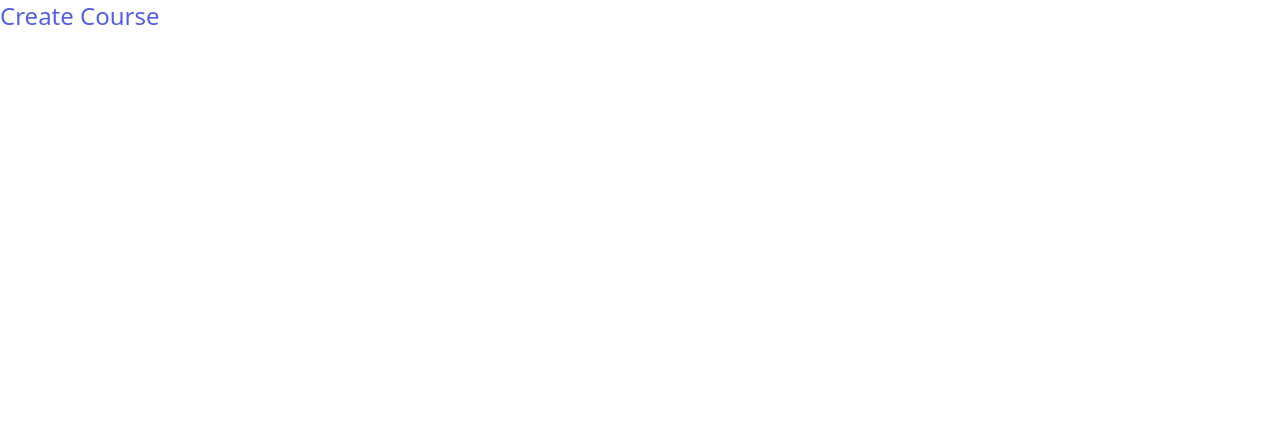
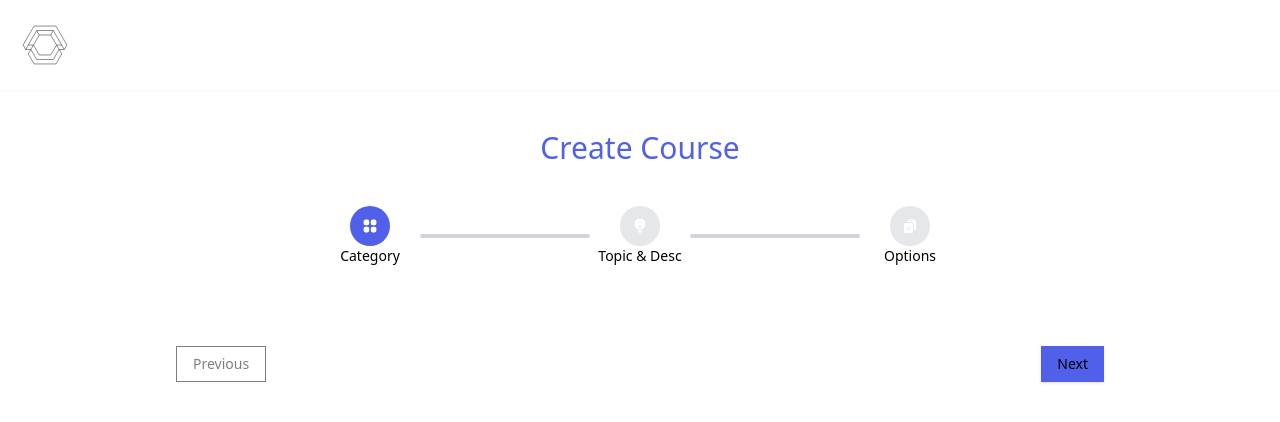
Before and after one commit to joshua04d/ip_101, a Next.js app: page /create-course in a window 1280 px wide. Shown: the top 422 px of the page. Built offline with nearby package versions, Linux system fonts and the light colour scheme.

Commit message:
1:22 course layout buttons done

```diff
--- /dev/null
+++ b/app/create-course/Header.jsx
@@ -0,0 +1,16 @@
+import { UserButton } from '@clerk/nextjs';
+import Image from 'next/image';
+import React from 'react';
+
+function Header() {
+  return (
+    <div className='flex justify-between items-center p-5 shadow-sm'>
+      <Image src="/logo2.svg" width={50} height={100} alt="Logo" />
+      <div className='flex-shrink-0'>
+        <UserButton className='max-w-[200px]' />
+      </div>
+    </div>
+  );
+}
+
+export default Header;
--- /dev/null
+++ b/app/create-course/_components/SelectCategory.jsx
@@ -0,0 +1,11 @@
+import React from 'react'
+
+function SelectCategory() {
+  return (
+    <div>
+      sc
+    </div>
+  )
+}
+
+export default SelectCategory
--- /dev/null
+++ b/app/create-course/layout.jsx
@@ -0,0 +1,14 @@
+import React from 'react'
+import Header from './Header'
+
+
+function CreateCourseLayout({children}) {
+  return (
+    <div>
+       <Header />
+      {children}
+    </div>
+  )
+}
+
+export default CreateCourseLayout
--- a/app/create-course/page.jsx
+++ b/app/create-course/page.jsx
@@ -1,16 +1,65 @@
-import React from 'react'
+"use client"
+import { Button } from "@/components/ui/button";
+import React, { useState } from "react";
+import { HiClipboardDocumentCheck, HiLightBulb, HiMiniSquares2X2 } from "react-icons/hi2";
 
 function CreateCourse() {
+  const StepperOptions = [
+    {
+      id: 1,
+      name: "Category",
+      icon: <HiMiniSquares2X2 />,
+    },
+    {
+      id: 2,
+      name: "Topic & Desc",
+      icon: <HiLightBulb />,
+    },
+    {
+      id: 3,
+      name: "Options",
+      icon: <HiClipboardDocumentCheck />,
+    },
+  ];
+
+  const [activeIndex, SetActiveIndex] = useState (0);
   return (
     <div>
       {/* Stepper */}
       <div>
-        <div>
-          <h2 className='text-2xl text-primary font-medium'> Create Course </h2>
+        <div className="flex flex-col justify-center items-center mt-10">
+          <h2 className="text-3xl text-primary font-medium"> Create Course </h2>
+          <div className='flex m-10'>
+            {StepperOptions.map((item,index)=>(
+              <div className='flex items-center '>
+                <div className='flex flex-col items-center w-[50px] md:w-[100px]'>
+                  <div className={`bg-gray-200 p-3 rounded-full text-white ${activeIndex>=index&&'bg-primary'}`}>
+                  {item.icon}
+                  </div>
+                  <h2 className='hidden md:block md:text-sm'>{item.name}</h2>
+                </div>
+                {index !== StepperOptions?.length-1 && <div className={`h-1 w-[50px] md:w-[100px] rounded-full lg:w-[170px] bg-gray-300 ${activeIndex-1>=index&&'bg-primary'}`}></div>
+              }
+              </div>
+            ))}
+          </div>
+        </div>
+      </div>
+
+      <div className='px-10 md:px-20 lg:px-44 mt-10'>
+      {/* Component  */}
+
+      {/* Next Previous Button  */}
+
+      <div className='flex justify-between mt-10'>
+        <Button variant='outline' disabled={activeIndex==0} onClick={()=>SetActiveIndex(activeIndex-1)}>Previous</Button>
+
+       {activeIndex<2 && <Button disabled={activeIndex==2}onClick={()=>SetActiveIndex(activeIndex+1)} >Next</Button>}
+       {activeIndex==2 && <Button onClick={()=>SetActiveIndex(activeIndex+1)} >Generate Course Layout</Button>}
         </div>
       </div>
     </div>
-  )
+  );
 }
 
-export default CreateCourse
+export default CreateCourse;
```
